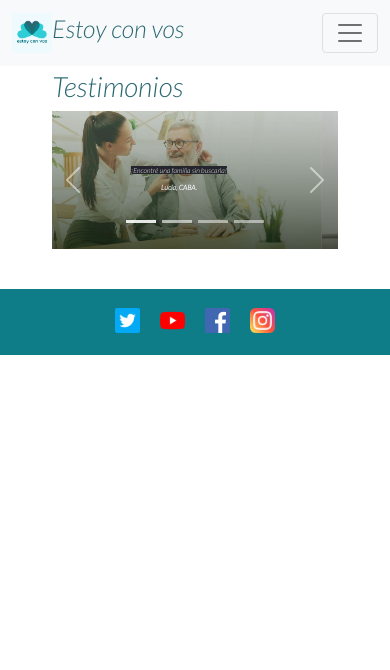
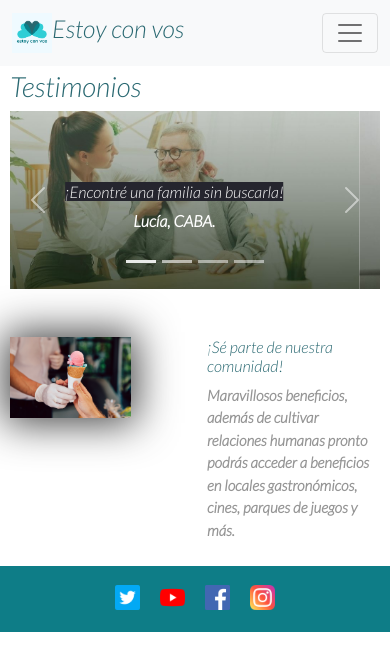
Before and after one commit to jorgelinapv/estoy_con_vos, a website: page testimonios.html in a window 390 px wide. Drawn offline with nearby package versions, Linux system fonts and the light colour scheme; a web font is replaced by a local one.

Commit message:
cambios gabi

```diff
--- a/contacto.html
+++ b/contacto.html
@@ -1,5 +1,6 @@
 <!DOCTYPE html>
 <html lang="en">
+
 <head>
   <!-- Required meta tags -->
   <meta charset="utf-8">
@@ -7,24 +8,30 @@
   <meta name="description" content="Contactános para obtener más información de la propuesta.">
   <meta name="keywords" content="contacto, voluntariado, adulto, argentina, chile, paraguay, uruguay">
   <title>Estoy con vos - Contacto</title>
-
   <!-- Bootstrap CSS -->
-      <link href="https://cdn.jsdelivr.net/npm/bootstrap@5.1.3/dist/css/bootstrap.min.css" rel="stylesheet" integrity="sha384-1BmE4kWBq78iYhFldvKuhfTAU6auU8tT94WrHftjDbrCEXSU1oBoqyl2QvZ6jIW3" crossorigin="anonymous">
+  <link href="https://cdn.jsdelivr.net/npm/bootstrap@5.1.3/dist/css/bootstrap.min.css" rel="stylesheet"
+    integrity="sha384-1BmE4kWBq78iYhFldvKuhfTAU6auU8tT94WrHftjDbrCEXSU1oBoqyl2QvZ6jIW3" crossorigin="anonymous">
   <link rel='stylesheet' href='https://cdn-uicons.flaticon.com/uicons-regular-rounded/css/uicons-regular-rounded.css'>
+  <!-- estilos propios -->
   <link rel="stylesheet" href="css/estilos.css">
+  <!-- google fonts -->
   <link rel="preconnect" href="https://fonts.googleapis.com">
   <link rel="preconnect" href="https://fonts.gstatic.com" crossorigin>
-      <link href="images/estoy_con_vos.ico" rel="shortcut icon" type="image/x-icon"/>
+  <!-- favicon -->
+  <link href="images/estoy_con_vos.ico" rel="shortcut icon" type="image/x-icon" />
 </head>
+
 <body>
   <header>
     <nav class="navbar navbar-expand-lg navbar-light bg-light">
       <div class="container-fluid">
         <a class="navbar-brand" href="#">
-                    <img src="images/logo_estoy_con_vos.png" alt="estoy_con_vos" width="40" height="40" class="d-inline-block align-text-top">
+          <img src="images/logo_estoy_con_vos.png" alt="estoy_con_vos" width="40" height="40"
+            class="d-inline-block align-text-top">
           <h2>Estoy con vos</h2>
         </a>
-                  <button class="navbar-toggler" type="button" data-bs-toggle="collapse" data-bs-target="#navbarNav" aria-controls="navbarNav" aria-expanded="false" aria-label="Toggle navigation">
+        <button class="navbar-toggler" type="button" data-bs-toggle="collapse" data-bs-target="#navbarNav"
+          aria-controls="navbarNav" aria-expanded="false" aria-label="Toggle navigation">
           <span class="navbar-toggler-icon"></span>
         </button>
         <div class="collapse navbar-collapse flex justify-content-end" id="navbarNav">
@@ -50,7 +57,8 @@
     </nav>
   </header>
   <main>
-            <div class="container">
+    <section>
+      <div class="container-fluid-center">
         <div class="row">
           <div class="col md-12">
             <form>
@@ -58,11 +66,13 @@
               <div class="form-group">
                 <div class="mb-3">
                   <label for="name_lastname" class="form-label">Nombre y Apellido:</label>
-                                    <input type="text" class="form-control" id="name_lastname" name="name_lastname" placeholder="Nombre y Apellido" required />
+                  <input type="text" class="form-control" id="name_lastname" name="name_lastname"
+                    placeholder="Nombre y Apellido" required />
                 </div>
                 <div class="mb-3">
                   <label for="email" class="form-label">Email:</label>
-                                    <input type="email" class="form-control" id="name_lastname" name="name_lastname" placeholder="ejemplo@dominio.com" required />
+                  <input type="email" class="form-control" id="name_lastname" name="name_lastname"
+                    placeholder="ejemplo@dominio.com" required />
                 </div>
                 <div class="mb-3">
                   <label for="phone" class="form-label">Celular</label>
@@ -70,7 +80,8 @@
                 </div>
                 <div class="mb-3">
                   <label for="description" class="form-label">Descripción</label>
-                                    <textarea name="textarea" class="form-control" rows="2" cols="20" placeholder="Descripción de su duda/consulta"></textarea>
+                  <textarea name="textarea" class="form-control" rows="2" cols="20"
+                    placeholder="Descripción de su duda/consulta"></textarea>
                 </div>
                 <div class="mb-3">
                   <label for="hora_contacto" class="form-label">Disponibilidad horaria ser contactado</label>
@@ -98,11 +109,13 @@
                   </select>
                 </div>
                 <div class="mb-3">
-                                    <button class="btn btn__primario" data-bs-toggle="modal" data-bs-target="#exampleModal">Enviar</button>
+                  <button class="btn btn__primario" data-bs-toggle="modal"
+                    data-bs-target="#exampleModal">Enviar</button>
                   <button type="reset" class="btn btn__secundario">Limpiar datos</button>
                 </div>
                 <!-- MODAL -->
-                                <div class="modal fade" id="exampleModal" tabindex="1" aria-labelledby="exampleModalLabel" aria-hidden="true">
+                <div class="modal fade" id="exampleModal" tabindex="1" aria-labelledby="exampleModalLabel"
+                  aria-hidden="true">
                   <div class="modal-dialog">
                     <div class="modal-content">
                       <div class="modal-header">
@@ -110,7 +123,8 @@
                         <button type="button" class="btn-close" data-bs-dismiss="modal" aria-label="Close"></button>
                       </div>
                       <div class="modal-body">
-                                            ¡Qué alegría que te interese nuestra propuesta! En breve un asesor te contactará. ¡Seguimos en contacto!
+                        ¡Qué alegría que te interese nuestra propuesta! En breve un asesor te contactará. ¡Seguimos en
+                        contacto!
                       </div>
                       <div class="modal-footer">
                         <button type="button" class="btn btn-secondary" data-bs-dismiss="modal">Entendido</button>
@@ -123,6 +137,7 @@
           </div>
         </div>
       </div>
+    </section>
   </main>
   <footer>
     <div class="social-media-links">
@@ -142,6 +157,9 @@
       </ul>
     </div>
   </footer>
-        <script src="https://cdn.jsdelivr.net/npm/bootstrap@5.1.3/dist/js/bootstrap.bundle.min.js" integrity="sha384-ka7Sk0Gln4gmtz2MlQnikT1wXgYsOg+OMhuP+IlRH9sENBO0LRn5q+8nbTov4+1p" crossorigin="anonymous"></script>
+  <script src="https://cdn.jsdelivr.net/npm/bootstrap@5.1.3/dist/js/bootstrap.bundle.min.js"
+    integrity="sha384-ka7Sk0Gln4gmtz2MlQnikT1wXgYsOg+OMhuP+IlRH9sENBO0LRn5q+8nbTov4+1p"
+    crossorigin="anonymous"></script>
 </body>
+
 </html>
--- a/scss/_estructura.scss
+++ b/scss/_estructura.scss
@@ -10,9 +10,10 @@ header{
 }
 
 main{
-    padding: 40px;
     display: flex;
     flex-wrap: wrap;
+    margin: 10px;
+    padding-top: 30px;
 }
 
 .icon_index{
--- a/scss/_tipografia.scss
+++ b/scss/_tipografia.scss
@@ -14,18 +14,38 @@ h1, h2, h3, h5, .marca, .showTerminos{
         color: $blanco;
         display: inline-flex;
     }
+    h3{
+        font-size: 40px;
+    }
     p{
         font-weight: bold;
         color: $blanco;
     }
-}
-
-@media (max-width: 992px) {
-    h5, .testimonio{
-        font-size: 7px;
+    .textSection{
+        display: block;
+        font-size: 30px;
+        color: #959595;
+        margin-bottom: 15px;
     }
 }
 
+@media only screen and (min-width: 269px) and (max-width: 991px){
+    .testimonio{
+        h5{
+            font-size: 16px;
+        }
+
+        h3{
+            font-size: 16px;
+        }
+        .textSection{
+            font-size: 15px;
+            color: #959595;
+            margin-bottom: 15px;
+        }
+
+    }
+}
 
 p{
     @if $parrafo == normal {
--- a/scss/estilos.scss
+++ b/scss/estilos.scss
@@ -16,6 +16,29 @@ ul li a:hover{
 .foto_principal{
     flex: 0 0 auto;
     width: 100%;
+}
+
+.foto_testimonios {
+    position: relative;
+    display: flex;
+    background-position: center;
+    background-size: cover;
+    background-repeat: no-repeat;
+    width: 60%;
+    box-shadow: 0 0 20px 5px #000000c0;
+}
+
+@media only screen and (min-width: 269px) and (max-width: 991px){
+    .foto_testimonios {
+        background-image: url(../images/icecream_cel.jpg);
+        position: relative;
+        display: flex;
+        background-position: center;
+        background-size: cover;
+        background-repeat: no-repeat;
+        width: 70%;
+        box-shadow: 0 0 40px 5px #000000c0;
+    }
 }
 
 footer{
--- a/testimonios.html
+++ b/testimonios.html
@@ -1,5 +1,6 @@
 <!DOCTYPE html>
 <html lang="en">
+
 <head>
   <!-- Required meta tags -->
   <meta charset="utf-8">
@@ -7,25 +8,30 @@
   <meta name="description" content="¡Conocé algunos de nuestros casos de éxito!">
   <meta name="keywords" content="testimonios, argentina, voluntariado, compañía">
   <title>Estoy con vos - Casos de éxito</title>
-
   <!-- Bootstrap CSS -->
-      <link href="https://cdn.jsdelivr.net/npm/bootstrap@5.1.3/dist/css/bootstrap.min.css" rel="stylesheet" integrity="sha384-1BmE4kWBq78iYhFldvKuhfTAU6auU8tT94WrHftjDbrCEXSU1oBoqyl2QvZ6jIW3" crossorigin="anonymous">
+  <link href="https://cdn.jsdelivr.net/npm/bootstrap@5.1.3/dist/css/bootstrap.min.css" rel="stylesheet"
+    integrity="sha384-1BmE4kWBq78iYhFldvKuhfTAU6auU8tT94WrHftjDbrCEXSU1oBoqyl2QvZ6jIW3" crossorigin="anonymous">
   <link rel='stylesheet' href='https://cdn-uicons.flaticon.com/uicons-regular-rounded/css/uicons-regular-rounded.css'>
+  <!-- estilos propios -->
   <link rel="stylesheet" href="css/estilos.css">
+  <!-- google fonts -->
   <link rel="preconnect" href="https://fonts.googleapis.com">
   <link rel="preconnect" href="https://fonts.gstatic.com" crossorigin>
-      <link href="https://fonts.googleapis.com/css2?family=STIX+Two+Text&display=swap" rel="stylesheet">
-      <link href="images/estoy_con_vos.ico" rel="shortcut icon" type="image/x-icon"/>
+  <!-- favicon -->
+  <link href="images/estoy_con_vos.ico" rel="shortcut icon" type="image/x-icon" />
 </head>
+
 <body>
   <header>
     <nav class="navbar fixed-top navbar-expand-lg navbar-light bg-light">
       <div class="container-fluid">
         <a class="navbar-brand" href="#">
-                    <img src="images/logo_estoy_con_vos.png" alt="estoy_con_vos" width="40" height="40" class="d-inline-block align-text-top">
+          <img src="images/logo_estoy_con_vos.png" alt="estoy_con_vos" width="40" height="40"
+            class="d-inline-block align-text-top">
           <h2>Estoy con vos</h2>
         </a>
-                  <button class="navbar-toggler" type="button" data-bs-toggle="collapse" data-bs-target="#navbarNav" aria-controls="navbarNav" aria-expanded="false" aria-label="Toggle navigation">
+        <button class="navbar-toggler" type="button" data-bs-toggle="collapse" data-bs-target="#navbarNav"
+          aria-controls="navbarNav" aria-expanded="false" aria-label="Toggle navigation">
           <span class="navbar-toggler-icon"></span>
         </button>
         <div class="collapse navbar-collapse flex justify-content-end" id="navbarNav">
@@ -51,14 +57,19 @@
     </nav>
   </header>
   <main>
-            <div class="container">
+    <section>
+      <div class="container-fluid-center">
         <h1>Testimonios</h1>
         <div id="carouselTestimonios" class="carousel slide" data-bs-ride="carousel">
           <div class="carousel-indicators">
-                      <button type="button" data-bs-target="#carouselTestimonios" data-bs-slide-to="0" class="active" aria-current="true" aria-label="Slide 1"></button>
-                      <button type="button" data-bs-target="#carouselTestimonios" data-bs-slide-to="1" aria-label="Slide 2"></button>
-                      <button type="button" data-bs-target="#carouselTestimonios" data-bs-slide-to="2" aria-label="Slide 3"></button>
-                      <button type="button" data-bs-target="#carouselTestimonios" data-bs-slide-to="3" aria-label="Slide 4"></button>
+            <button type="button" data-bs-target="#carouselTestimonios" data-bs-slide-to="0" class="active"
+              aria-current="true" aria-label="Slide 1"></button>
+            <button type="button" data-bs-target="#carouselTestimonios" data-bs-slide-to="1"
+              aria-label="Slide 2"></button>
+            <button type="button" data-bs-target="#carouselTestimonios" data-bs-slide-to="2"
+              aria-label="Slide 3"></button>
+            <button type="button" data-bs-target="#carouselTestimonios" data-bs-slide-to="3"
+              aria-label="Slide 4"></button>
           </div>
           <div class="carousel-inner">
             <div class="carousel-item active">
@@ -90,16 +101,33 @@
               </div>
             </div>
           </div>
-                    <button class="carousel-control-prev" type="button" data-bs-target="#carouselTestimonios" data-bs-slide="prev">
+          <button class="carousel-control-prev" type="button" data-bs-target="#carouselTestimonios"
+            data-bs-slide="prev">
             <span class="carousel-control-prev-icon" aria-hidden="true"></span>
             <span class="visually-hidden">Previous</span>
           </button>
-                    <button class="carousel-control-next" type="button" data-bs-target="#carouselTestimonios" data-bs-slide="next">
+          <button class="carousel-control-next" type="button" data-bs-target="#carouselTestimonios"
+            data-bs-slide="next">
             <span class="carousel-control-next-icon" aria-hidden="true"></span>
             <span class="visually-hidden">Next</span>
           </button>
         </div>
+        <br><br>
+        <div class="container-fluid-center">
+          <div class="row">
+            <div class="col-6">
+              <img src="images/icecream.jpg" alt="beneficios" class="foto_testimonios">
             </div>
+            <div class="col-6 testimonio">
+              <h3>¡Sé parte de nuestra comunidad!</h3>
+              <p class="textSection">Maravillosos beneficios, además de cultivar relaciones humanas pronto podrás
+                acceder a
+                beneficios en locales gastronómicos, cines, parques de juegos y más.</p>
+            </div>
+          </div>
+        </div>
+      </div>
+    </section>
   </main>
   <footer>
     <div class="social-media-links">
@@ -119,6 +147,9 @@
       </ul>
     </div>
   </footer>
-      <script src="https://cdn.jsdelivr.net/npm/bootstrap@5.1.3/dist/js/bootstrap.bundle.min.js" integrity="sha384-ka7Sk0Gln4gmtz2MlQnikT1wXgYsOg+OMhuP+IlRH9sENBO0LRn5q+8nbTov4+1p" crossorigin="anonymous"></script>
+  <script src="https://cdn.jsdelivr.net/npm/bootstrap@5.1.3/dist/js/bootstrap.bundle.min.js"
+    integrity="sha384-ka7Sk0Gln4gmtz2MlQnikT1wXgYsOg+OMhuP+IlRH9sENBO0LRn5q+8nbTov4+1p"
+    crossorigin="anonymous"></script>
 </body>
+
 </html>
```
Also changed, not shown: funcionamiento.html (+24 -10 lines), index.html (+31 -16 lines), package.json (+12 -2 lines), participar.html (+31 -11 lines), css/estilos.css, images/icecream.jpg (added), images/icecream_cel.jpg (added), images/image7.jpg (added). Lines whose indentation alone changed are shown as unchanged.
